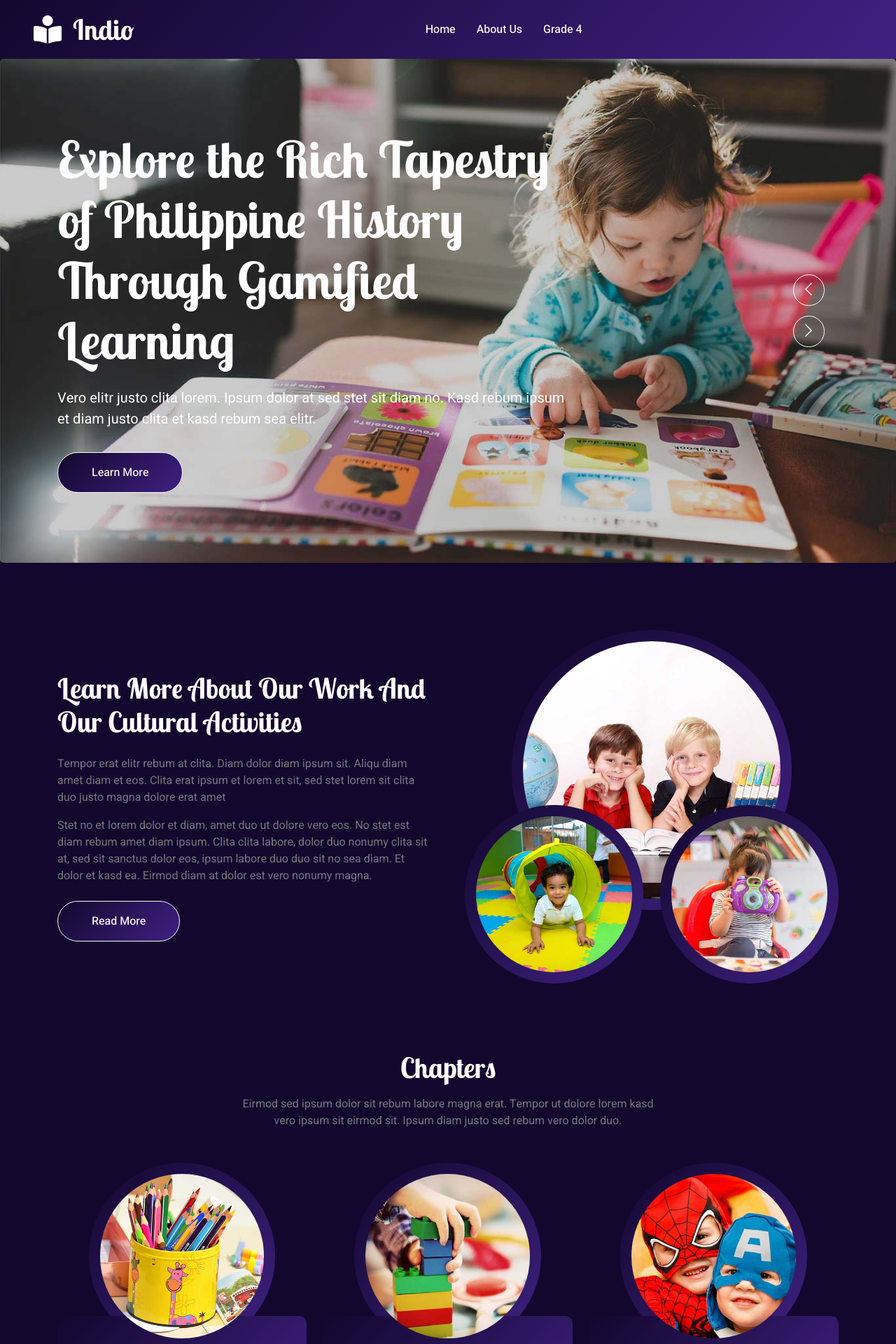
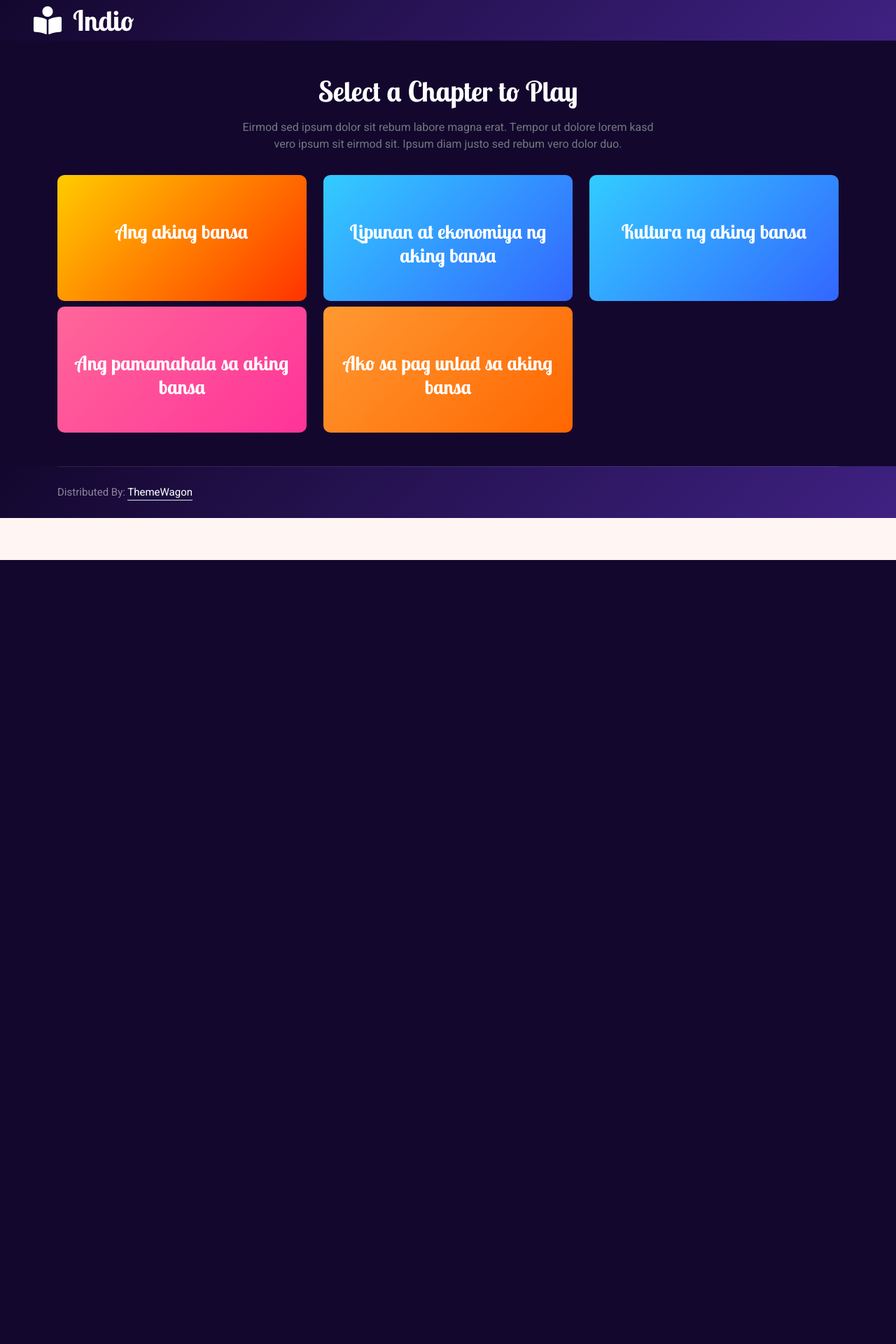
Before and after one commit to kylecanonigo/Indio, a Django app: page / in a window 1280 px wide. Shown: the top 1920 px of the page at 70% size. After the commit the page ends 800 px from the top, so only its background shows below. Run offline with Django 4.2, Linux system fonts and the light colour scheme; some libraries are stand-ins or nearby versions.

Commit message:
Initial commit

```diff
--- a/Indio/Indio/urls.py
+++ b/Indio/Indio/urls.py
@@ -17,6 +17,7 @@
 from django.contrib import admin
 from django.urls import path, include
 
+from chapters.views import ChaptersListView
 from website.views import IndexView, AboutView
 from four.views import FourPicsOneWordGameView
 from django.conf.urls.static import static
@@ -24,8 +25,7 @@
 
 urlpatterns = [
     path('admin/', admin.site.urls),
-    path('', IndexView.as_view(), name="index"),
-    path('about/', AboutView.as_view(), name="about"),
+    path('', ChaptersListView.as_view(), name="index"),
     path('four/', include('four.urls')),
     path('chapters/', include('chapters.urls')),
 ]
--- a/Indio/chapters/templates/chapters/chapters_list.html
+++ b/Indio/chapters/templates/chapters/chapters_list.html
@@ -4,80 +4,63 @@
 
 {% block content %}
         <!-- Page Header End -->
-        <div class="container-xxl py-5 page-header position-relative mb-5">
-            <div class="container py-5">
-                <h1 class="display-2 text-white animated slideInDown mb-4">History of the Philippines</h1>
-                <nav aria-label="breadcrumb animated slideInDown">
-                    <ol class="breadcrumb">
-                        <li class="breadcrumb-item"><a href="#">Home</a></li>
-                        <li class="breadcrumb-item"><a href="#">Pages</a></li>
-                        <li class="breadcrumb-item text-white active" aria-current="page">Grade 4</li>
-                    </ol>
-                </nav>
-            </div>
-        </div>
         <!-- Page Header End -->
 
-        <!-- Chapters Start -->
+        <!-- Lessons Start -->
         <div class="container-xxl py-5">
             <div class="container">
                 <div class="text-center mx-auto mb-5 wow fadeInUp" data-wow-delay="0.1s" style="max-width: 600px;">
-                    <h1 class="mb-3">Chapters</h1>
+                    <h1 class="mb-3">Select a Chapter to Play</h1>
                     <p>Eirmod sed ipsum dolor sit rebum labore magna erat. Tempor ut dolore lorem kasd vero ipsum sit eirmod sit. Ipsum diam justo sed rebum vero dolor duo.</p>
                 </div>
                 <div class="row g-4">
                     <div class="col-lg-4 col-md-6 wow fadeInUp" data-wow-delay="0.1s">
                         <div class="classes-item">
                             <div class="rounded-circle w-75 mx-auto p-3" style="background-image: linear-gradient(135deg, #13072e, #3f2182);">
-                                <img class="img-fluid rounded-circle" src="{% static 'website/img/classes-1.jpg' %}" alt="">
                             </div>
-                            <div class="rounded p-4 pt-5 mt-n5" style="background-image: linear-gradient(135deg, #13072e, #3f2182);">
-                                <a class="d-block text-center h3 mt-3 mb-4" href="{% url 'lessons' %}">Ang aking bansa</a>
+                            <div class="rounded p-4 pt-5 mt-n5" style="background-image: linear-gradient(135deg, #ffcc00, #ff3300); height:180px;">
+                                <a class="d-block text-center h3 mt-3 mb-4 text-white game-link" href="{% url 'lessons' %}">Ang aking bansa</a>
                             </div>
                         </div>
                     </div>
                     <div class="col-lg-4 col-md-6 wow fadeInUp" data-wow-delay="0.3s">
                         <div class="classes-item">
                             <div class="rounded-circle w-75 mx-auto p-3" style="background-image: linear-gradient(135deg, #13072e, #3f2182);">
-                                <img class="img-fluid rounded-circle" src="{% static 'website/img/classes-2.jpg' %}" alt="">
                             </div>
-                            <div class="rounded p-4 pt-5 mt-n5" style="background-image: linear-gradient(135deg, #13072e, #3f2182);;">
-                                <a class="d-block text-center h3 mt-3 mb-4" href="{% url 'lessons' %}">Lipunan at ekonomiya ng aking bansa</a>
+                            <div class="rounded p-4 pt-5 mt-n5" style="background-image: linear-gradient(135deg, #33ccff, #3366ff); height:180px;">
+                                <a class="d-block text-center h3 mt-3 mb-4 text-white game-link" href="{% url 'lessons' %}">Lipunan at ekonomiya ng aking bansa</a>
                             </div>
                         </div>
                     </div>
                     <div class="col-lg-4 col-md-6 wow fadeInUp" data-wow-delay="0.5s">
                         <div class="classes-item">
                             <div class="rounded-circle w-75 mx-auto p-3" style="background-image: linear-gradient(135deg, #13072e, #3f2182);">
-                                <img class="img-fluid rounded-circle" src="{% static 'website/img/classes-3.jpg' %}" alt="">
                             </div>
-                            <div class="rounded p-4 pt-5 mt-n5" style="background-image: linear-gradient(135deg, #13072e, #3f2182);">
-                                <a class="d-block text-center h3 mt-3 mb-4" href="{% url 'lessons' %}">Kultura ng aking bansa</a>
+                            <div class="rounded p-4 pt-5 mt-n5" style="background-image: linear-gradient(135deg, #33ccff, #3366ff); height:180px;">
+                                <a class="d-block text-center h3 mt-3 mb-4 text-white game-link" href="{% url 'lessons' %}">Kultura ng aking bansa</a>
                             </div>
                         </div>
                     </div>
-                    <div class="col-lg-4 col-md-6 wow fadeInUp" data-wow-delay="0.1s">
+                    <div class="col-lg-4 col-md-6 wow fadeInUp" data-wow-delay="0.5s">
                         <div class="classes-item">
                             <div class="rounded-circle w-75 mx-auto p-3" style="background-image: linear-gradient(135deg, #13072e, #3f2182);">
-                                <img class="img-fluid rounded-circle" src="{% static 'website/img/classes-4.jpg' %}" alt="">
                             </div>
-                            <div class="rounded p-4 pt-5 mt-n5" style="background-image: linear-gradient(135deg, #13072e, #3f2182);">
-                                <a class="d-block text-center h3 mt-3 mb-4" href="{% url 'lessons' %}">Ang pamamahala sa aking bansa</a>
+                            <div class="rounded p-4 pt-5 mt-n5" style="background-image: linear-gradient(135deg, #ff6699, #ff3399); height:180px;">
+                                <a class="d-block text-center h3 mt-3 mb-4 text-white game-link" href="{% url 'lessons' %}">Ang pamamahala sa aking bansa</a>
                             </div>
                         </div>
                     </div>
-                    <div class="col-lg-4 col-md-6 wow fadeInUp" data-wow-delay="0.3s">
+                    <div class="col-lg-4 col-md-6 wow fadeInUp" data-wow-delay="0.5s">
                         <div class="classes-item">
                             <div class="rounded-circle w-75 mx-auto p-3" style="background-image: linear-gradient(135deg, #13072e, #3f2182);">
-                                <img class="img-fluid rounded-circle" src="{% static 'website/img/classes-5.jpg' %}" alt="">
                             </div>
-                            <div class="rounded p-4 pt-5 mt-n5" style="background-image: linear-gradient(135deg, #13072e, #3f2182);">
-                                <a class="d-block text-center h3 mt-3 mb-4" href="{% url 'lessons' %}">Ako sa pag unlad sa aking bansa</a>
+                            <div class="rounded p-4 pt-5 mt-n5" style="background-image: linear-gradient(135deg, #ff9933, #ff6600); height:180px;">
+                                <a class="d-block text-center h3 mt-3 mb-4 text-white game-link" href="{% url 'lessons' %}">Ako sa pag unlad sa aking bansa</a>
                             </div>
                         </div>
                     </div>
                 </div>
             </div>
         </div>
-        <!-- Chapters End -->
+        <!-- Lessons End -->
 {% endblock %}
--- a/Indio/website/templates/base.html
+++ b/Indio/website/templates/base.html
@@ -33,8 +33,9 @@
 </head>
 
 <body>
-    <div class="container-fluid p-0" style="background-color:  #13072e;">
+    <div style="background-color:  #13072e;">
         <!-- Spinner Start -->
+
         <div id="spinner" class="show bg-white position-fixed translate-middle w-100 vh-100 top-50 start-50 d-flex align-items-center justify-content-center">
             <div class="spinner-border text-primary" style="width: 3rem; height: 3rem;" role="status">
                 <span class="sr-only">Loading...</span>
@@ -45,18 +46,12 @@
         <!-- Navbar Start -->
         <nav class="navbar navbar-expand-lg navbar-light sticky-top px-4 px-lg-5 py-lg-0" style="background-image: linear-gradient(135deg, #13072e, #3f2182);">
             <a href="{% url 'index' %}" class="navbar-brand">
-                <h1 class="m-0 text-white"><i class="fa fa-book-reader me-3"></i>Indio</h1>
-            </a>
+            <h1 class="m-0 text-center text-white"><i class="fa fa-book-reader me-3"></i>Indio</h1>
+        </a>
             <button type="button" class="navbar-toggler" data-bs-toggle="collapse" data-bs-target="#navbarCollapse">
                 <span class="navbar-toggler-icon"></span>
             </button>
-            <div class="collapse navbar-collapse" id="navbarCollapse">
-                <div class="navbar-nav mx-auto">
-                    <a href="{% url 'index' %}" class="nav-item nav-link">Home</a>
-                    <a href="{% url 'about' %}" class="nav-item nav-link">About Us</a>
-                    <a href="{% url 'chapters' %}" class="nav-item nav-link">Grade 4</a>
-                </div>
-            </div>
+
         </nav>
         <!-- Navbar End -->
 
@@ -67,24 +62,18 @@
         <div class="container-fluid text-white-50 footer wow fadeIn" data-wow-delay="0.1s" style="background-image: linear-gradient(135deg, #13072e, #3f2182);">
             <div class="container">
                 <div class="copyright">
-                    <div class="row">
+                    <div class="row g-5">
                         <div class="col-md-6 text-center text-md-start mb-3 mb-md-0">
                             Distributed By: <a class="border-bottom" href="https://themewagon.com" target="_blank">ThemeWagon</a>
                         </div>
                         <div class="col-md-6 text-center text-md-end">
-                            <div class="footer-menu">
-                                <a href="">Home</a>
-                                <a href="">Cookies</a>
-                                <a href="">Help</a>
-                                <a href="">FQAs</a>
-                            </div>
+
                         </div>
                     </div>
                 </div>
             </div>
         </div>
         <!-- Footer End -->
-
         <!-- Back to Top -->
         <a href="#" class="btn btn-outline-light btn-primary btn-lg-square back-to-top"><i class="bi bi-arrow-up"></i></a>
     </div>
--- a/Indio/website/templates/website/index.html
+++ /dev/null
@@ -1,187 +0,0 @@
-{% extends "base.html" %}
-{% load static %}
-{% block title %}Welcome{% endblock %}
-
-{% block content %}
-        <!-- Carousel Start -->
-        <div class="container-fluid p-0 mb-5">
-            <div class="owl-carousel header-carousel position-relative">
-                <div class="owl-carousel-item position-relative">
-                    <img class="img-fluid" src="{% static 'website/img/carousel-1.jpg' %}" alt="">
-                    <div class="position-absolute top-0 start-0 w-100 h-100 d-flex align-items-center" style="background: rgba(0, 0, 0, .2);">
-                        <div class="container">
-                            <div class="row justify-content-start">
-                                <div class="col-10 col-lg-8">
-                                    <h1 class="display-2 text-white animated slideInDown mb-4">Explore the Rich Tapestry of Philippine History Through Gamified Learning</h1>
-                                    <p class="fs-5 fw-medium text-white mb-4 pb-2">Vero elitr justo clita lorem. Ipsum dolor at sed stet sit diam no. Kasd rebum ipsum et diam justo clita et kasd rebum sea elitr.</p>
-                                    <a href="{% url 'about' %}" class="btn btn-outline-light rounded-pill py-sm-3 px-sm-5 me-3 animated slideInLeft">Learn More</a>
-                                </div>
-                            </div>
-                        </div>
-                    </div>
-                </div>
-                <div class="owl-carousel-item position-relative">
-                    <img class="img-fluid" src="{% static 'website/img/carousel-2.jpg' %}" alt="">
-                    <div class="position-absolute top-0 start-0 w-100 h-100 d-flex align-items-center" style="background: rgba(0, 0, 0, .2);">
-                        <div class="container">
-                            <div class="row justify-content-start">
-                                <div class="col-10 col-lg-8">
-                                    <h1 class="display-2 text-white animated slideInDown mb-4">Dive into the Past with Fun: Gamified Learning for Philippine History Enthusiasts</h1>
-                                    <p class="fs-5 fw-medium text-white mb-4 pb-2">Vero elitr justo clita lorem. Ipsum dolor at sed stet sit diam no. Kasd rebum ipsum et diam justo clita et kasd rebum sea elitr.</p>
-                                    <a href="{% url 'about' %}" class="btn btn-outline-light rounded-pill py-sm-3 px-sm-5 me-3 animated slideInLeft">Learn More</a>
-                                </div>
-                            </div>
-                        </div>
-                    </div>
-                </div>
-            </div>
-        </div>
-        <!-- Carousel End -->
-
-        <!-- About Start -->
-        <div class="container-fluid py-5">
-            <div class="container">
-                <div class="row g-5 align-items-center">
-                    <div class="col-lg-6 wow fadeInUp" data-wow-delay="0.1s">
-                        <h1 class="mb-4">Learn More About Our Work And Our Cultural Activities</h1>
-                        <p>Tempor erat elitr rebum at clita. Diam dolor diam ipsum sit. Aliqu diam amet diam et eos. Clita erat ipsum et lorem et sit, sed stet lorem sit clita duo justo magna dolore erat amet</p>
-                        <p class="mb-4">Stet no et lorem dolor et diam, amet duo ut dolore vero eos. No stet est diam rebum amet diam ipsum. Clita clita labore, dolor duo nonumy clita sit at, sed sit sanctus dolor eos, ipsum labore duo duo sit no sea diam. Et dolor et kasd ea. Eirmod diam at dolor est vero nonumy magna.</p>
-                        <div class="row g-4 align-items-center">
-                            <div class="col-sm-6">
-                                <a class="btn btn-outline-light rounded-pill py-3 px-5" href="{% url 'about' %}">Read More</a>
-                            </div>
-                        </div>
-                    </div>
-                    <div class="col-lg-6 about-img wow fadeInUp" data-wow-delay="0.5s">
-                        <div class="row">
-                            <div class="col-12 text-center">
-                                <img class="img-fluid w-75 rounded-circle p-3" src="{% static 'website/img/about-1.jpg' %}" alt=""  style="background-image: linear-gradient(135deg, #13072e, #3f2182);">
-                            </div>
-                            <div class="col-6 text-start" style="margin-top: -150px;">
-                                <img class="img-fluid w-100 rounded-circle p-3" src="{% static 'website/img/about-2.jpg' %}" alt="" style="background-image: linear-gradient(135deg, #13072e, #3f2182);">
-                            </div>
-                            <div class="col-6 text-end" style="margin-top: -150px;">
-                                <img class="img-fluid w-100 rounded-circle p-3" src="{% static 'website/img/about-3.jpg' %}" alt="" style="background-image: linear-gradient(135deg, #13072e, #3f2182);">
-                            </div>
-                        </div>
-                    </div>
-                </div>
-            </div>
-        </div>
-        <!-- About End -->
-
-
-        <!-- Call To Action Start -->
-
-        <!-- Call To Action End -->
-
-
-        <!-- Chapter Start -->
-        <div class="container-fluid py-5">
-            <div class="container">
-                <div class="text-center mx-auto mb-5 wow fadeInUp" data-wow-delay="0.1s" style="max-width: 600px;">
-                    <h1 class="mb-3">Chapters</h1>
-                    <p>Eirmod sed ipsum dolor sit rebum labore magna erat. Tempor ut dolore lorem kasd vero ipsum sit eirmod sit. Ipsum diam justo sed rebum vero dolor duo.</p>
-                </div>
-                <div class="row g-4">
-                    <div class="col-lg-4 col-md-6 wow fadeInUp" data-wow-delay="0.1s">
-                        <div class="classes-item">
-                            <div class="rounded-circle w-75 mx-auto p-3" style="background-image: linear-gradient(135deg, #13072e, #3f2182);">
-                                <img class="img-fluid rounded-circle" src="{% static 'website/img/classes-1.jpg' %}" alt="">
-                            </div>
-                            <div class="rounded p-4 pt-5 mt-n5" style="background-image: linear-gradient(135deg, #13072e, #3f2182);">
-                                <a class="d-block text-center h3 mt-3 mb-4" href="{% url 'lessons' %}">Ang aking bansa</a>
-                            </div>
-                        </div>
-                    </div>
-                    <div class="col-lg-4 col-md-6 wow fadeInUp" data-wow-delay="0.3s">
-                        <div class="classes-item">
-                            <div class="rounded-circle w-75 mx-auto p-3" style="background-image: linear-gradient(135deg, #13072e, #3f2182);">
-                                <img class="img-fluid rounded-circle" src="{% static 'website/img/classes-2.jpg' %}" alt="">
-                            </div>
-                            <div class="rounded p-4 pt-5 mt-n5" style="background-image: linear-gradient(135deg, #13072e, #3f2182);;">
-                                <a class="d-block text-center h3 mt-3 mb-4" href="{% url 'lessons' %}">Lipunan at ekonomiya ng aking bansa</a>
-                            </div>
-                        </div>
-                    </div>
-                    <div class="col-lg-4 col-md-6 wow fadeInUp" data-wow-delay="0.5s">
-                        <div class="classes-item">
-                            <div class="rounded-circle w-75 mx-auto p-3" style="background-image: linear-gradient(135deg, #13072e, #3f2182);">
-                                <img class="img-fluid rounded-circle" src="{% static 'website/img/classes-3.jpg' %}" alt="">
-                            </div>
-                            <div class="rounded p-4 pt-5 mt-n5" style="background-image: linear-gradient(135deg, #13072e, #3f2182);">
-                                <a class="d-block text-center h3 mt-3 mb-4" href="{% url 'lessons' %}">Kultura ng aking bansa</a>
-                            </div>
-                        </div>
-                    </div>
-                    <div class="col-lg-4 col-md-6 wow fadeInUp" data-wow-delay="0.1s">
-                        <div class="classes-item">
-                            <div class="rounded-circle w-75 mx-auto p-3" style="background-image: linear-gradient(135deg, #13072e, #3f2182);">
-                                <img class="img-fluid rounded-circle" src="{% static 'website/img/classes-4.jpg' %}" alt="">
-                            </div>
-                            <div class="rounded p-4 pt-5 mt-n5" style="background-image: linear-gradient(135deg, #13072e, #3f2182);">
-                                <a class="d-block text-center h3 mt-3 mb-4" href="{% url 'lessons' %}">Ang pamamahala sa aking bansa</a>
-                            </div>
-                        </div>
-                    </div>
-                    <div class="col-lg-4 col-md-6 wow fadeInUp" data-wow-delay="0.3s">
-                        <div class="classes-item">
-                            <div class="rounded-circle w-75 mx-auto p-3" style="background-image: linear-gradient(135deg, #13072e, #3f2182);">
-                                <img class="img-fluid rounded-circle" src="{% static 'website/img/classes-5.jpg' %}" alt="">
-                            </div>
-                            <div class="rounded p-4 pt-5 mt-n5" style="background-image: linear-gradient(135deg, #13072e, #3f2182);">
-                                <a class="d-block text-center h3 mt-3 mb-4" href="{% url 'lessons' %}">Ako sa pag unlad sa aking bansa</a>
-                            </div>
-                        </div>
-                    </div>
-                </div>
-            </div>
-        </div>
-        <!-- Chapter End -->
-
-        <!-- Testimonial Start -->
-        <div class="container-fluid py-5">
-            <div class="container">
-                <div class="text-center mx-auto mb-5 wow fadeInUp" data-wow-delay="0.1s" style="max-width: 600px;">
-                    <h1 class="mb-3">Our Clients Say!</h1>
-                    <p>Eirmod sed ipsum dolor sit rebum labore magna erat. Tempor ut dolore lorem kasd vero ipsum sit eirmod sit. Ipsum diam justo sed rebum vero dolor duo.</p>
-                </div>
-                <div class="owl-carousel testimonial-carousel wow fadeInUp" data-wow-delay="0.1s">
-                    <div class="testimonial-item rounded p-5" style="background-image: linear-gradient(135deg, #13072e, #3f2182);">
-                        <p class="fs-5">Tempor stet labore dolor clita stet diam amet ipsum dolor duo ipsum rebum stet dolor amet diam stet. Est stet ea lorem amet est kasd kasd erat eos</p>
-                        <div class="d-flex align-items-center me-n5" style="border-radius: 50px 0 0 50px; background-image: linear-gradient(135deg, #13072e, #3f2182);">
-                            <img class="img-fluid flex-shrink-0 rounded-circle" src="{% static 'website/img/testimonial-1.jpg' %}" style="width: 90px; height: 90px;">
-                            <div class="ps-3">
-                                <h3 class="mb-1">Client Name</h3>
-                                <span>Profession</span>
-                            </div>
-                            <i class="fa fa-quote-right fa-3x text-white ms-auto d-none d-sm-flex"></i>
-                        </div>
-                    </div>
-                    <div class="testimonial-item rounded p-5" style="background-image: linear-gradient(135deg, #13072e, #3f2182);">
-                        <p class="fs-5">Tempor stet labore dolor clita stet diam amet ipsum dolor duo ipsum rebum stet dolor amet diam stet. Est stet ea lorem amet est kasd kasd erat eos</p>
-                        <div class="d-flex align-items-center bg-white me-n5" style="border-radius: 50px 0 0 50px; background-image: linear-gradient(135deg, #13072e, #3f2182);">
-                            <img class="img-fluid flex-shrink-0 rounded-circle" src="{% static 'website/img/testimonial-2.jpg' %}" style="width: 90px; height: 90px;">
-                            <div class="ps-3">
-                                <h3 class="mb-1">Client Name</h3>
-                                <span>Profession</span>
-                            </div>
-                            <i class="fa fa-quote-right fa-3x text-white ms-auto d-none d-sm-flex"></i>
-                        </div>
-                    </div>
-                    <div class="testimonial-item rounded p-5" style="background-image: linear-gradient(135deg, #13072e, #3f2182);">
-                        <p class="fs-5">Tempor stet labore dolor clita stet diam amet ipsum dolor duo ipsum rebum stet dolor amet diam stet. Est stet ea lorem amet est kasd kasd erat eos</p>
-                        <div class="d-flex align-items-center bg-white me-n5" style="border-radius: 50px 0 0 50px; background-image: linear-gradient(135deg, #13072e, #3f2182);">
-                            <img class="img-fluid flex-shrink-0 rounded-circle" src="{% static 'website/img/testimonial-3.jpg' %}" style="width: 90px; height: 90px;">
-                            <div class="ps-3">
-                                <h3 class="mb-1">Client Name</h3>
-                                <span>Profession</span>
-                            </div>
-                            <i class="fa fa-quote-right fa-3x text-white ms-auto d-none d-sm-flex"></i>
-                        </div>
-                    </div>
-                </div>
-            </div>
-        </div>
-        <!-- Testimonial End -->
-{% endblock %}
```
Also changed, not shown: Indio/chapters/templates/chapters/lessons_list.html (+31 -19 lines), Indio/four/templates/four/four.html (+19 -13 lines), Indio/four/views.py (+31 -31 lines), Indio/website/templates/website/about.html (deleted, +0 -53 lines).
